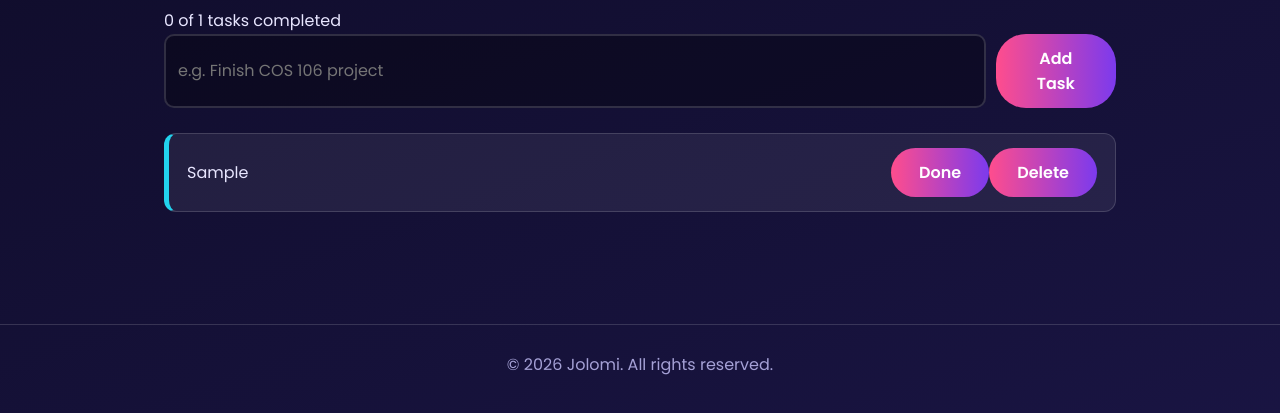
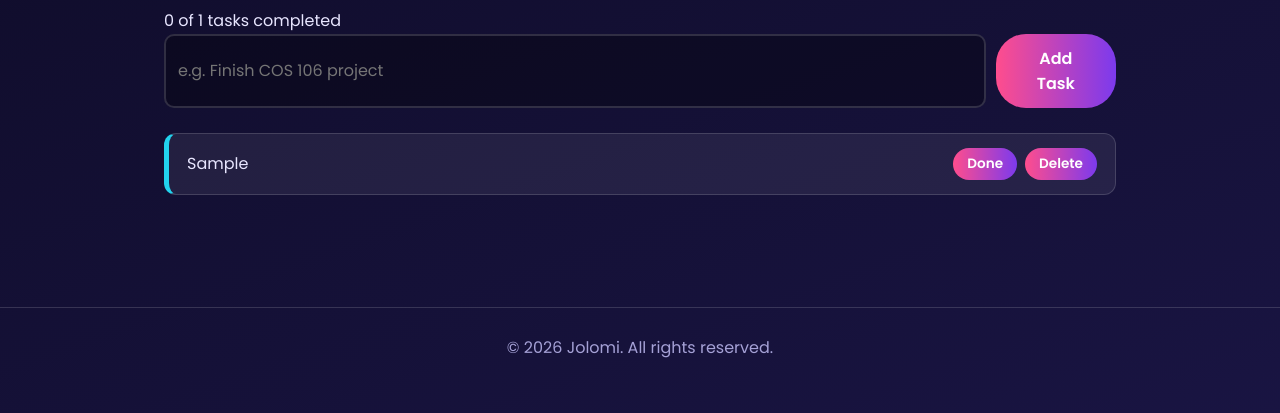
Before and after one commit to jolomijackson/student-portfolio, a plain HTML site: page planner.html in a window 1280 px wide. Both pictures are taken after typing "Sample" into the empty fields and a click on the button "Add Task". Shown: the part 183-596 px from the top of the page. Drawn offline with Linux system fonts and the light colour scheme.

Commit message:
Add styles for task list buttons

```diff
--- a/css/style.css
+++ b/css/style.css
@@ -471,3 +471,9 @@ footer {
     flex-direction: column;
   }
 }
+
+#task-list li button {
+  padding: 6px 14px;
+  margin-left: 8px;
+  font-size: 0.85rem;
+}
```
